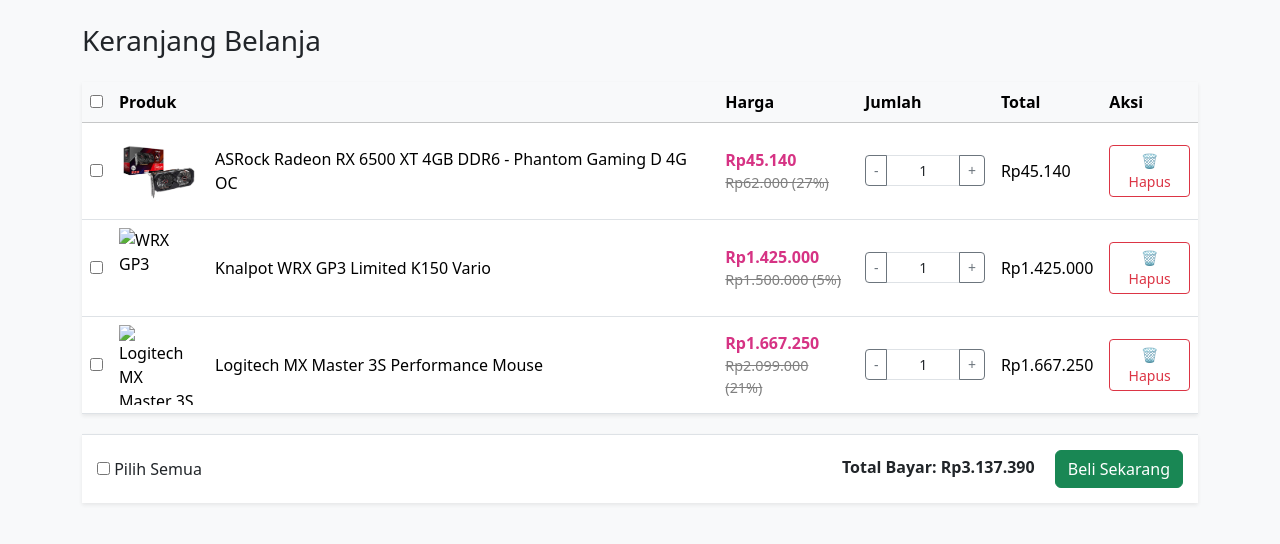
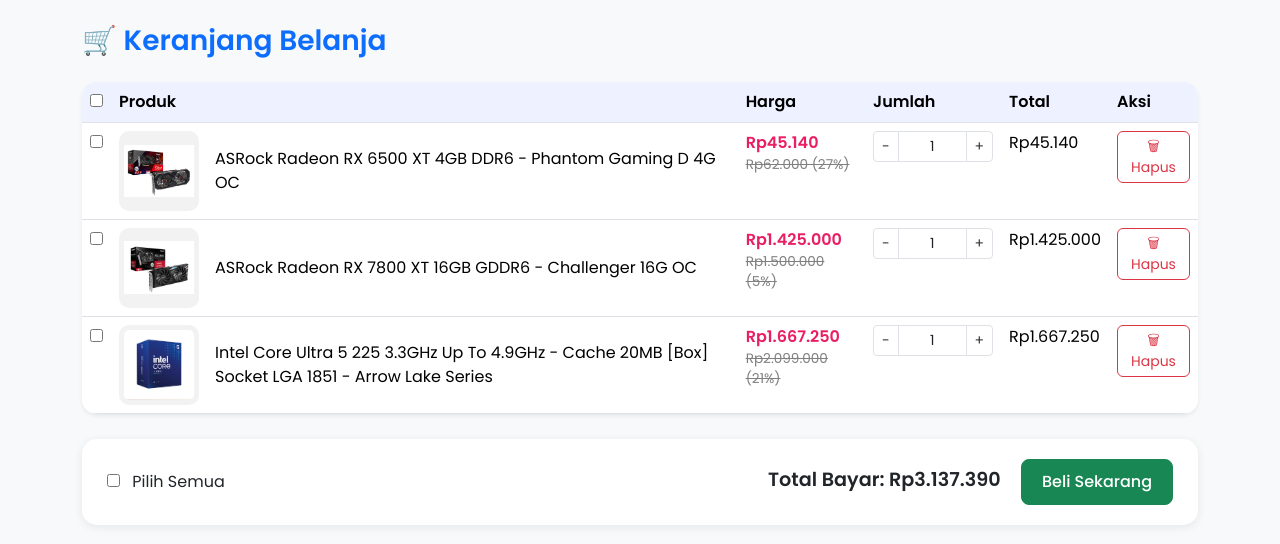
Before and after one commit to jack-horne/e-comerce, a PHP site: page /view/template/chart.php in a window 1280 px wide. Shown: the top 544 px of the page. Run offline with PHP 8.4, Linux system fonts and the light colour scheme; some libraries are stand-ins or nearby versions.

Commit message:
mempercantik keranjang

```diff
--- a/view/template/chart.php
+++ b/view/template/chart.php
@@ -5,49 +5,111 @@
   <meta name="viewport" content="width=device-width, initial-scale=1.0">
   <title>Keranjang Belanja</title>
   <link href="https://cdn.jsdelivr.net/npm/bootstrap@5.3.3/dist/css/bootstrap.min.css" rel="stylesheet">
+  <link href="https://fonts.googleapis.com/css2?family=Poppins:wght@400;500;600&display=swap" rel="stylesheet">
+
   <style>
     body {
       background-color: #f8f9fa;
+      font-family: 'Poppins', sans-serif;
     }
+
+    h3 {
+      font-weight: 600;
+      color: #333;
+    }
+
+    .cart-table {
+      border-radius: 15px;
+      overflow: hidden;
+    }
+
     .cart-table img {
       width: 80px;
       height: 80px;
       object-fit: contain;
+      border-radius: 10px;
+      background-color: #f2f2f2;
+      padding: 5px;
     }
-    .cart-table th, .cart-table td {
-      vertical-align: middle;
+
+    .cart-table th {
+      background-color: #eef1ff;
+      font-weight: 600;
     }
+
+    .cart-table tr {
+      transition: 0.2s;
+    }
+
+    .cart-table tr:hover {
+      background-color: #f9faff;
+    }
+
     .price {
-      color: #d63384;
+      color: #e91e63;
       font-weight: bold;
+      font-size: 1rem;
     }
+
     .old-price {
       text-decoration: line-through;
       color: gray;
-      font-size: 0.9rem;
+      font-size: 0.85rem;
     }
-    .shop-name {
-      font-weight: bold;
+
+    .btn-minus, .btn-plus {
+      border: 1px solid #dee2e6;
+      color: #333;
+      transition: 0.2s;
     }
+
+    .btn-minus:hover, .btn-plus:hover {
+      background-color: #0d6efd;
+      color: #fff;
+    }
+
+    .btn-outline-danger {
+      border-radius: 6px;
+    }
+
     .footer {
-      margin-top: 20px;
-      padding: 15px;
-      background: white;
-      border-top: 1px solid #dee2e6;
+      margin-top: 25px;
+      padding: 20px 25px;
+      background: #fff;
+      border-radius: 15px;
+      box-shadow: 0 2px 10px rgba(0,0,0,0.08);
       display: flex;
       justify-content: space-between;
       align-items: center;
+    }
+
+    .footer strong {
+      font-size: 1.2rem;
+      color: #212529;
+    }
+
+    .btn-success {
+      font-weight: 500;
+      padding: 10px 20px;
+      border-radius: 8px;
+    }
+
+    /* animasi kecil saat hover beli */
+    .btn-success:hover {
+      background-color: #198754;
+      transform: scale(1.03);
+      transition: 0.2s;
     }
   </style>
 </head>
 <body>
 
 <div class="container mt-4">
-  <h3 class="mb-4">Keranjang Belanja</h3>
+  <h3 class="mb-4 text-primary">🛒 Keranjang Belanja</h3>
 
   <!-- Tabel Produk -->
   <table class="table cart-table bg-white shadow-sm">
-    <thead class="table-light">
+    <thead>
       <tr>
         <th><input type="checkbox" id="checkAll"></th>
         <th>Produk</th>
@@ -62,8 +124,7 @@
         <td><input type="checkbox" class="check-item"></td>
         <td>
           <div class="d-flex align-items-center">
-            <img src="public/image/product/ASRock Radeon RX 6500 XT 4GB DDR6 - Phantom Gaming D 4G OC.png" alt="VGA" width="100">
-
+            <img src="/e_commerce2/public/image/product/ASRock Radeon RX 6500 XT 4GB DDR6 - Phantom Gaming D 4G OC.png" alt="VGA" width="100">
             <div class="ms-3">
               <div>ASRock Radeon RX 6500 XT 4GB DDR6 - Phantom Gaming D 4G OC</div>
             </div>
@@ -75,9 +136,9 @@
         </td>
         <td>
           <div class="input-group input-group-sm" style="width: 120px;">
-            <button class="btn btn-outline-secondary btn-minus">-</button>
+            <button class="btn btn-minus">-</button>
             <input type="text" class="form-control text-center qty" value="1">
-            <button class="btn btn-outline-secondary btn-plus">+</button>
+            <button class="btn btn-plus">+</button>
           </div>
         </td>
         <td class="total-price">Rp45.140</td>
@@ -88,9 +149,9 @@
         <td><input type="checkbox" class="check-item"></td>
         <td>
           <div class="d-flex align-items-center">
-            <img src="https://via.placeholder.com/80x80?text=Knalpot" alt="WRX GP3">
+            <img src="/e_commerce2/public/image/product/ASRock Radeon RX 7800 XT 16GB GDDR6 - Challenger 16G OC.png" alt="VGA" width="100">
             <div class="ms-3">
-              <div>Knalpot WRX GP3 Limited K150 Vario</div>
+              <div>ASRock Radeon RX 7800 XT 16GB GDDR6 - Challenger 16G OC</div>
             </div>
           </div>
         </td>
@@ -100,9 +161,9 @@
         </td>
         <td>
           <div class="input-group input-group-sm" style="width: 120px;">
-            <button class="btn btn-outline-secondary btn-minus">-</button>
+            <button class="btn btn-minus">-</button>
             <input type="text" class="form-control text-center qty" value="1">
-            <button class="btn btn-outline-secondary btn-plus">+</button>
+            <button class="btn btn-plus">+</button>
           </div>
         </td>
         <td class="total-price">Rp1.425.000</td>
@@ -113,9 +174,9 @@
         <td><input type="checkbox" class="check-item"></td>
         <td>
           <div class="d-flex align-items-center">
-            <img src="https://via.placeholder.com/80x80?text=Mouse" alt="Logitech MX Master 3S">
+            <img src="/e_commerce2/public/image/product/Intel Core Ultra 5 225 3.3GHz Up To 4.9GHz - Cache 20MB [Box] Socket LGA 1851 - Arrow Lake Series.jpg" alt="VGA" width="100">
             <div class="ms-3">
-              <div>Logitech MX Master 3S Performance Mouse</div>
+              <div>Intel Core Ultra 5 225 3.3GHz Up To 4.9GHz - Cache 20MB [Box] Socket LGA 1851 - Arrow Lake Series</div>
             </div>
           </div>
         </td>
@@ -125,9 +186,9 @@
         </td>
         <td>
           <div class="input-group input-group-sm" style="width: 120px;">
-            <button class="btn btn-outline-secondary btn-minus">-</button>
+            <button class="btn btn-minus">-</button>
             <input type="text" class="form-control text-center qty" value="1">
-            <button class="btn btn-outline-secondary btn-plus">+</button>
+            <button class="btn btn-plus">+</button>
           </div>
         </td>
         <td class="total-price">Rp1.667.250</td>
@@ -137,9 +198,10 @@
   </table>
 
   <!-- Footer -->
-  <div class="footer shadow-sm">
+  <div class="footer">
     <div>
-      <input type="checkbox" id="selectAll"> <label for="selectAll">Pilih Semua</label>
+      <input type="checkbox" id="selectAll">
+      <label for="selectAll" class="ms-2">Pilih Semua</label>
     </div>
     <div>
       <strong>Total Bayar: Rp3.137.390</strong>
```
